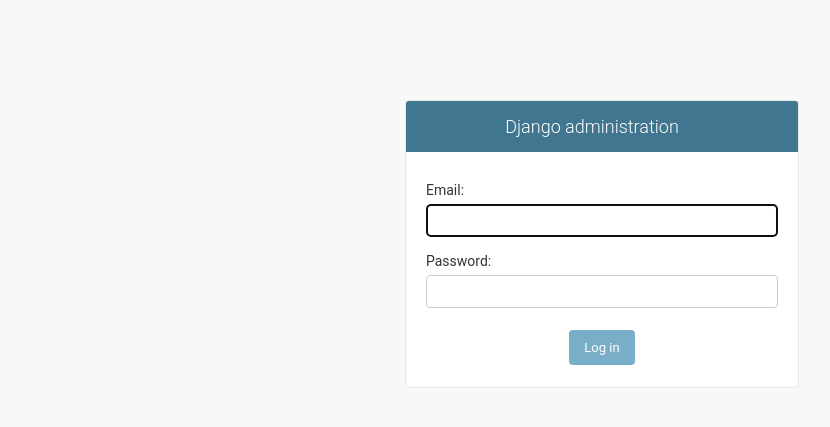
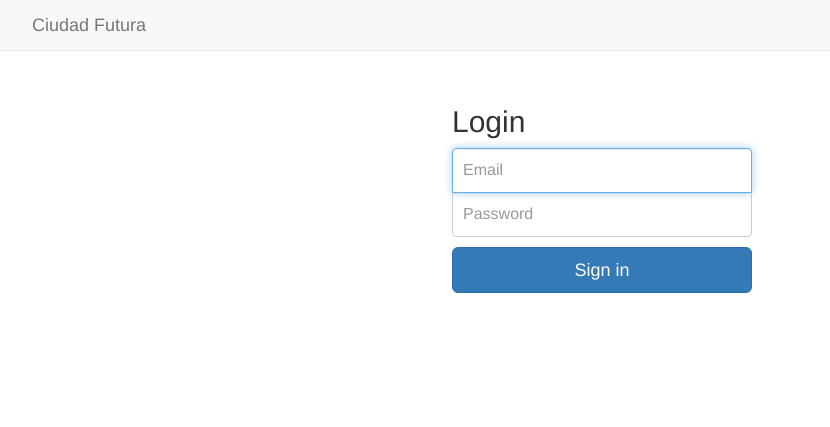
Before and after one commit to CiudadFutura/ciudad-futura, a Django app: page /admin/login/ in a window 1280 px wide. Shown: the top 427 px of the page, without its empty margins (38-868 px from the left). Run offline with Django 3.2, Linux system fonts and the light colour scheme; style sheets or scripts are compiled from the project's sources; some libraries are stand-ins or nearby versions.

Commit message:
Login + Person crud + gulp refactoring (cosmetic).

```diff
--- a/package.json
+++ b/package.json
@@ -3,6 +3,9 @@
   "version": "1.0.0",
   "description": "Ciudad Futura",
   "main": "index.js",
+  "engines": {
+    "iojs": "3.2.0"
+  },
   "scripts": {
     "test": "echo \"Error: no test specified\" && exit 1"
   },
--- a/requirements.txt
+++ b/requirements.txt
@@ -1,3 +1,4 @@
 Django==1.8.4
+django-bootstrap3==6.2.2
 mysqlclient==1.3.6
 wheel==0.24.0
--- /dev/null
+++ b/src/ciudadfutura/apps/mision/forms.py
@@ -0,0 +1,30 @@
+from django.utils.translation import ugettext_lazy as _
+from django.contrib import auth
+from django import forms
+from ciudadfutura.apps.auth.models import Person
+
+
+class LoginForm(forms.Form):
+
+    email = forms.EmailField(widget=forms.TextInput(attrs={
+        'class': 'form-control',
+        'autofocus': 'autofocus',
+        'placeholder': _('Email')
+    }))
+
+    password = forms.CharField(widget=forms.PasswordInput(attrs={
+        'class': 'form-control',
+        'placeholder': _('Password')
+    }))
+
+    def save(self):
+        email = self.cleaned_data['email']
+        password = self.cleaned_data['password']
+        return auth.authenticate(username=email, password=password)
+
+
+class PersonForm(forms.ModelForm):
+
+    class Meta:
+        model = Person
+        fields = ['address']
--- /dev/null
+++ b/src/ciudadfutura/apps/mision/static/mision/css/admin.css
@@ -0,0 +1,33 @@
+body {
+  padding-top: 70px;
+}
+.form-signin {
+  max-width: 330px;
+  padding: 15px;
+  margin: 0 auto;
+}
+.form-signin .form-signin-heading {
+  margin-bottom: 10px;
+}
+.form-signin .form-control {
+  position: relative;
+  height: auto;
+  -webkit-box-sizing: border-box;
+  -moz-box-sizing: border-box;
+  box-sizing: border-box;
+  padding: 10px;
+  font-size: 16px;
+}
+.form-signin .form-control:focus {
+  z-index: 2;
+}
+.form-signin input[name="email"] {
+  margin-bottom: -1px;
+  border-bottom-right-radius: 0;
+  border-bottom-left-radius: 0;
+}
+.form-signin input[name="password"] {
+  margin-bottom: 10px;
+  border-top-left-radius: 0;
+  border-top-right-radius: 0;
+}
--- /dev/null
+++ b/src/ciudadfutura/apps/mision/static/mision/less/admin.less
@@ -0,0 +1,35 @@
+body {
+    padding-top: 70px;
+}
+
+.form-signin {
+    max-width: 330px;
+    padding: 15px;
+    margin: 0 auto;
+
+    .form-signin-heading {
+        margin-bottom: 10px;
+    }
+    .form-control {
+        position: relative;
+        height: auto;
+        -webkit-box-sizing: border-box;
+        -moz-box-sizing: border-box;
+        box-sizing: border-box;
+        padding: 10px;
+        font-size: 16px;
+    }
+    .form-control:focus {
+        z-index: 2;
+    }
+    input[name="email"] {
+        margin-bottom: -1px;
+        border-bottom-right-radius: 0;
+        border-bottom-left-radius: 0;
+    }
+    input[name="password"] {
+        margin-bottom: 10px;
+        border-top-left-radius: 0;
+        border-top-right-radius: 0;
+    }
+}
--- /dev/null
+++ b/src/ciudadfutura/apps/mision/templates/mision/admin_login.html
@@ -0,0 +1,15 @@
+{% extends 'mision/base_admin.html' %}
+
+{% load static i18n %}
+
+
+{% block content %}
+<div class="container">
+  <form class="form-signin" method="post">{% csrf_token %}
+    <h2 class="form-signin-heading">{% trans 'Login' %}</h2>
+    {{ form.email }}
+    {{ form.password }}
+    <button class="btn btn-lg btn-primary btn-block" type="submit">{% trans 'Sign in' %}</button>
+  </form>
+</div>
+{% endblock %}
--- a/src/ciudadfutura/apps/mision/templates/mision/base.html
+++ b/src/ciudadfutura/apps/mision/templates/mision/base.html
@@ -2,9 +2,8 @@
 <html>
 <head>
     <title>{{ page_title }}</title>
-
     <link rel="stylesheet" type="text/css" href="https://cdnjs.cloudflare.com/ajax/libs/twitter-bootstrap/3.3.5/css/bootstrap.css">
-
+    <link rel="stylesheet" type="text/css" href="https://cdnjs.cloudflare.com/ajax/libs/font-awesome/4.4.0/css/font-awesome.css">
     {% block header_css %}{% endblock %}
 </head>
 <body>
--- /dev/null
+++ b/src/ciudadfutura/apps/mision/templates/mision/base_admin.html
@@ -0,0 +1,55 @@
+{% extends 'mision/base.html' %}
+{% load static i18n %}
+
+{% block header_css %}
+  <link rel="stylesheet" type="text/css" href="{% static 'mision/css/admin.css' %}">
+{% endblock %}
+
+{% block header %}
+  <nav class="navbar navbar-default navbar-fixed-top">
+    <div class="container">
+      <div class="navbar-header">
+        <button type="button" class="navbar-toggle collapsed" data-toggle="collapse" data-target="#gs-nav">
+          <span class="icon-bar"></span>
+          <span class="icon-bar"></span>
+          <span class="icon-bar"></span>
+        </button>
+        <a class="navbar-brand" href="{% url 'admin-dashboard' %}">
+          {% trans 'Ciudad Futura' %}
+        </a>
+      </div>
+      {% if user.is_authenticated %}
+      <div class="collapse navbar-collapse" id="gs-nav">
+        <ul class="nav navbar-nav navbar-left">
+          <li><a href="{% url 'admin-person-list' %}">{% trans 'People' %}</a></li>
+        </ul>
+        <ul class="nav navbar-nav navbar-right">
+          <li><a href="{% url 'admin-dashboard' %}">{{ user.email }}</a></li>
+          <li>
+            <a href="{% url 'admin-logout' %}">
+              <i class="fa fa-sign-out"></i>&nbsp;{% trans 'Logout ' %}
+            </a>
+          </li>
+        </ul>
+      </div>
+      {% endif %}
+    </div>
+  </nav>
+  <div class="container">
+  {% for message in messages %}
+    <div class="alert{% if message.tags %} alert-{% if message.tags == 'error' %}danger{% else %}{{ message.tags }}{% endif %}{% endif %} alert-dismissable">
+      <button type="button" class="close" data-dismiss="alert" aria-hidden="true">&#215;</button>
+      {{ message|safe }}
+    </div>
+  {% endfor %}
+
+    {% if user.is_authenticated %}
+    <ul class="nav nav-pills">
+
+    </ul>
+    {% endif %}
+
+  </div>
+
+
+{% endblock %}
--- a/src/ciudadfutura/apps/mision/urls.py
+++ b/src/ciudadfutura/apps/mision/urls.py
@@ -6,4 +6,31 @@ from . import views
 urlpatterns = [
     url(r'^mision/$', views.index, name='mision'),
     url(r'^mision/register/$', views.register, name='mision-register'),
+
+
+    # Admin urls (TODO: move to a separated app)
+    url(r'^admin/$',
+        views.admin_dashboard,
+        name='admin-dashboard'),
+    url(r'^admin/login/$',
+        views.admin_login,
+        name='admin-login'),
+    url(r'^admin/logout/$',
+        views.admin_logout,
+        name='admin-logout'),
+    url(r'^admin/person/$',
+        views.admin_person_list,
+        name='admin-person-list'),
+    url(r'^admin/person/create/$',
+        views.admin_person_form,
+        name='admin-person-create'),
+    url(r'^admin/person/(?P<person_id>\d+)/$',
+        views.admin_person_details,
+        name='admin-person-details'),
+    url(r'^admin/person/(?P<person_id>\d+)/edit/$',
+        views.admin_person_form,
+        name='admin-person-edit'),
+    url(r'^admin/person/(?P<person_id>\d+)/delete/$',
+        views.admin_person_delete,
+        name='admin-person-delete'),
 ]
--- a/src/ciudadfutura/apps/mision/views.py
+++ b/src/ciudadfutura/apps/mision/views.py
@@ -1,8 +1,12 @@
-from django.shortcuts import render
+from django.utils.translation import ugettext_lazy as _
+from django.shortcuts import render, redirect
+from django.contrib import messages, auth
+from ciudadfutura.decorators import staff_required
+from ciudadfutura.apps.auth.models import Person
+from .forms import LoginForm, PersonForm
 
 
 def index(request):
-
     return render(request, 'mision/index.html', {
         'page_title': 'Mision',
     })
@@ -13,3 +17,83 @@ def register(request):
     return render(request, 'mision/register.html', {
         'page_title': 'Mision Register',
     })
+
+
+def admin_logout(request):
+    auth.logout(request)
+    messages.success(request, _('You have successfully logged out.'))
+    return redirect('admin-login')
+
+
+def admin_login(request):
+
+    form = None
+
+    if request.user.is_authenticated():
+        return redirect('admin-dashboard')
+
+    if request.POST:
+        form = LoginForm(request.POST)
+
+        if form.is_valid():
+            user = form.save()
+            if user is not None and user.is_active:
+                auth.login(request, user)
+                messages.success(request, _('Authentication succeed.'))
+                return redirect(request.GET.get('next') or 'admin-dashboard')
+
+        messages.error(request, _('Authentication failed.'))
+    else:
+        form = LoginForm()
+
+    return render(request, 'mision/admin_login.html', {
+        'form': form
+    })
+
+
+@staff_required
+def admin_dashboard(request):
+    return render(request, 'mision/admin_dashboard.html', {
+
+    })
+
+
+@staff_required
+def admin_person_list(request):
+    return render(request, 'mision/admin_person_list.html', {
+        'results': Person.objects.all()
+    })
+
+
+@staff_required
+def admin_person_form(request, person_id=None):
+
+    person = None
+
+    if person_id is not None:
+        person = Person.objects.get(id=person_id)
+
+    if request.POST:
+        form = PersonForm(request.POST, instance=person)
+        if form.is_valid():
+            person = form.save()
+            messages.success(request, _('Person successfully saved.'))
+            return redirect('admin-person-list')
+    else:
+        form = PersonForm(instance=person)
+
+    return render(request, 'mision/admin_person_form.html', {
+        'form': form,
+    })
+
+
+@staff_required
+def admin_person_details(request, person_id):
+    return render(request, 'mision/admin_person_details.html', {})
+
+
+@staff_required
+def admin_person_delete(request, person_id):
+    Person.objects.get(id=person_id).delete()
+    messages.success(request, _('Person successfully deleted.'))
+    return redirect('admin-person-list')
--- a/src/ciudadfutura/settings.py
+++ b/src/ciudadfutura/settings.py
@@ -37,6 +37,9 @@ INSTALLED_APPS = (
     'django.contrib.sessions',
     'django.contrib.messages',
     'django.contrib.staticfiles',
+
+    # 3rd party apps
+    'bootstrap3',
 
     # Project apps
     'ciudadfutura.apps.auth.Config',
@@ -114,4 +117,6 @@ STATIC_URL = '/static/'
 STATIC_ROOT = os.path.abspath(os.path.join(BASE_DIR, '..', 'pub', 'static'))
 
 # Auth
+from django.core.urlresolvers import reverse_lazy
 AUTH_USER_MODEL = 'ciudadfutura_auth.User'
+LOGIN_URL = reverse_lazy('admin-login')
--- a/src/ciudadfutura/urls.py
+++ b/src/ciudadfutura/urls.py
@@ -4,7 +4,7 @@ from django.contrib import admin
 urlpatterns = [
 
     # Admin urls
-    url(r'^admin/', include(admin.site.urls)),
+    url(r'^superadmin/', include(admin.site.urls)),
 
     url(r'^', include('ciudadfutura.apps.site.urls')),
     url(r'^', include('ciudadfutura.apps.mision.urls')),
```
Also changed, not shown: gulpfile.js (+23 -19 lines), lib/gulp-helpers.js (added, +47 -0 lines), src/ciudadfutura/apps/mision/templates/mision/admin_dashboard.html (added, +10 -0 lines), src/ciudadfutura/apps/mision/templates/mision/admin_person_form.html (added, +13 -0 lines), src/ciudadfutura/apps/mision/templates/mision/admin_person_list.html (added, +49 -0 lines), src/ciudadfutura/decorators.py (added, +22 -0 lines), src/ciudadfutura/apps/mision/static/mision/css/main.css (deleted), src/ciudadfutura/apps/mision/templates/mision/_footer.html (line endings or trailing spaces).
